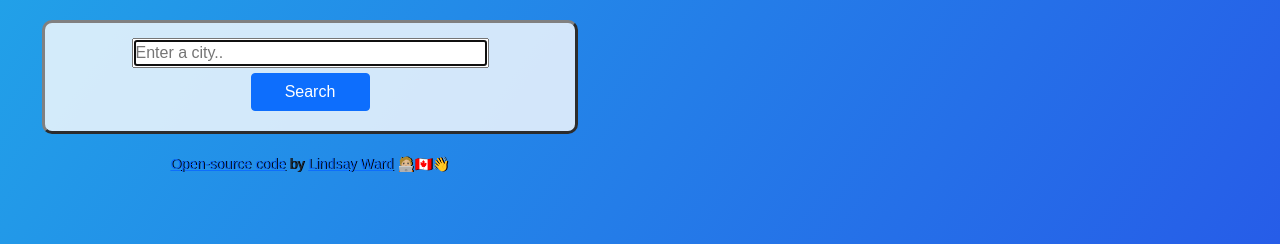
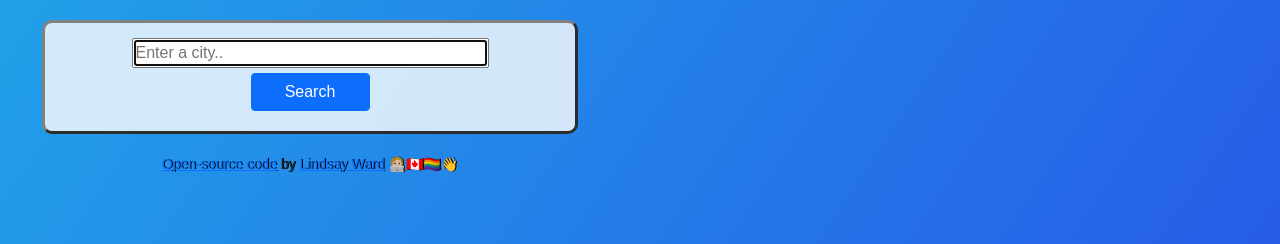
Before and after one commit to lindsaymward/weather-react, a React (Create React App) app: page / in a window 1280 px wide. Shown: the top 244 px of the page. Built offline with nearby package versions, Linux system fonts and the light colour scheme.

Commit message:
Update App.js

```diff
--- a/src/App.js
+++ b/src/App.js
@@ -24,7 +24,7 @@ export default function App() {
             >
               Lindsay Ward
             </a>{" "}
-            🧑🏼‍💻🇨🇦👋
+            🧑🏼‍💻🇨🇦🏳️‍🌈👋
           </p>
         </footer>
       </div>
```
